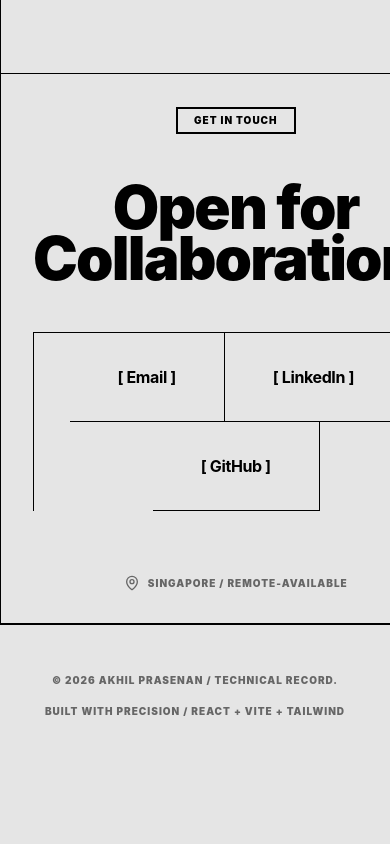
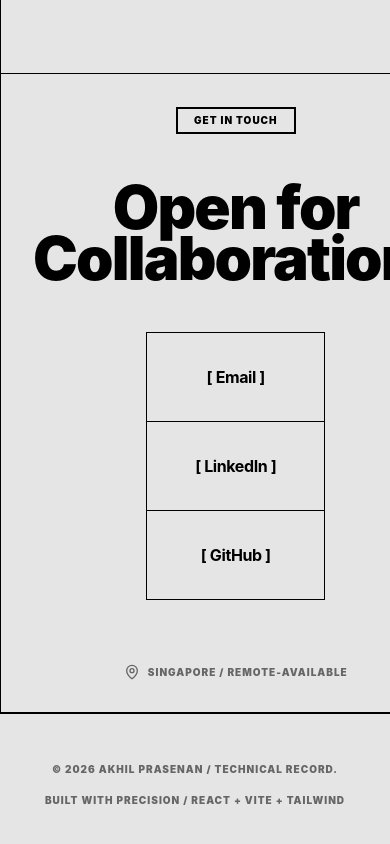
Before and after one commit to decodez/decodez.github.io, a React (Vite) app: page /#/ in a window 390 px wide. Shown: the part 6016-6860 px from the top of the page. Before the commit the page ends 6783 px from the top, so only its background shows below. Built offline with nearby package versions, Linux system fonts and the light colour scheme.

Commit message:
fix: resolve contact section button alignment and wrapping on mobile

```diff
--- a/src/app/routes/home.tsx
+++ b/src/app/routes/home.tsx
@@ -245,7 +245,7 @@ export default function Home() {
             Open for Collaboration.
           </h2>
 
-          <div className="flex flex-wrap justify-center gap-0 border-t border-l border-[var(--border-color)] max-w-fit mx-auto">
+          <div className="grid grid-cols-1 sm:grid-cols-3 border-t border-l border-[var(--border-color)] max-w-fit mx-auto">
             <a href="mailto:akhil_prasenan@outlook.com" className="px-12 py-8 border-r border-b border-[var(--border-color)] hover:bg-[var(--text-primary)] hover:text-[var(--bg-color)] transition-all font-bold tracking-tight">
               [ Email ]
             </a>
```
